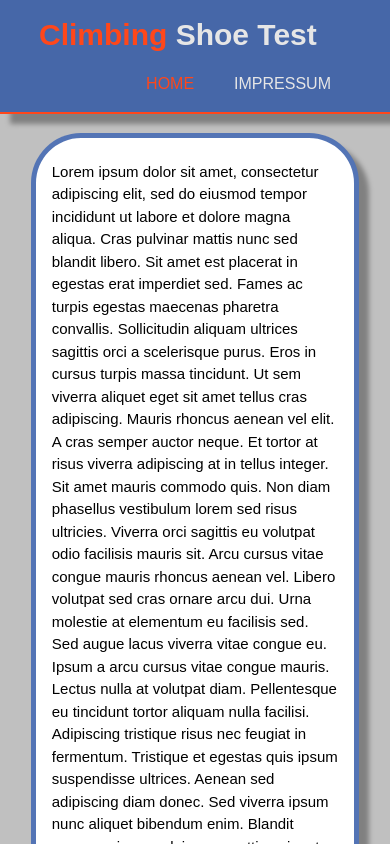
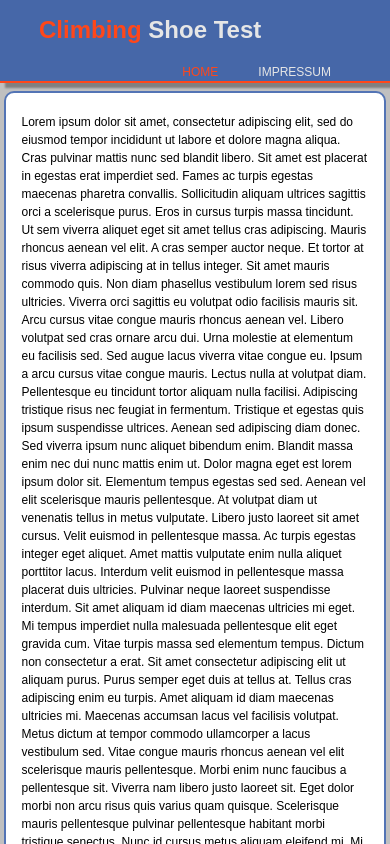
Before and after one commit to Kevke93/kevke93.github.io, a plain HTML site: page index.html in a window 390 px wide. Shown: the top 844 px of the page. Drawn offline with Linux system fonts and the light colour scheme.

Commit message:
MobileVersion

```diff
--- a/MainStyle.css
+++ b/MainStyle.css
@@ -72,8 +72,6 @@ a:hover{
 
 }
 
-
-
 /*Impressum*/
 
 #impressum{
@@ -83,5 +81,49 @@ a:hover{
     color: grey;
     text-align: center;
 
+}
+/*HandyVesion*/
+@media screen and (max-width: 500px){
+    body{
 
+        font: 12px/1.5 Arial, Calibri;
+
+    }
+    header a{
+        color: #e6e6e6;
+        text-decoration: none;
+        text-transform: uppercase;
+        font-size: 12px;
+
+    }
+    header{
+        background-color:  rgba(41,82,163,0.8);
+        color: #e6e6e6;
+        padding-top: 3%;
+        min-height: 20px;
+        box-shadow: 5px 5px 2px grey;
+        border-bottom: #ff471a 2px solid;
+    }
+    .text {
+        background-color: white;
+        margin: 2% 1% 2% 1%;
+        padding: 2% 4% 2% 4%;
+        border-radius: 10px;
+        border-color: rgba(41,82,163,0.8);
+        border-style: solid;
+        border-width: 2px;
+        box-shadow: none;
+
+    }
+
+    /*Impressum*/
+
+    #impressum{
+        width:60%;
+        margin: auto;
+        overflow: hidden;
+        color: grey;
+        text-align: center;
+
+    }
 }
```
